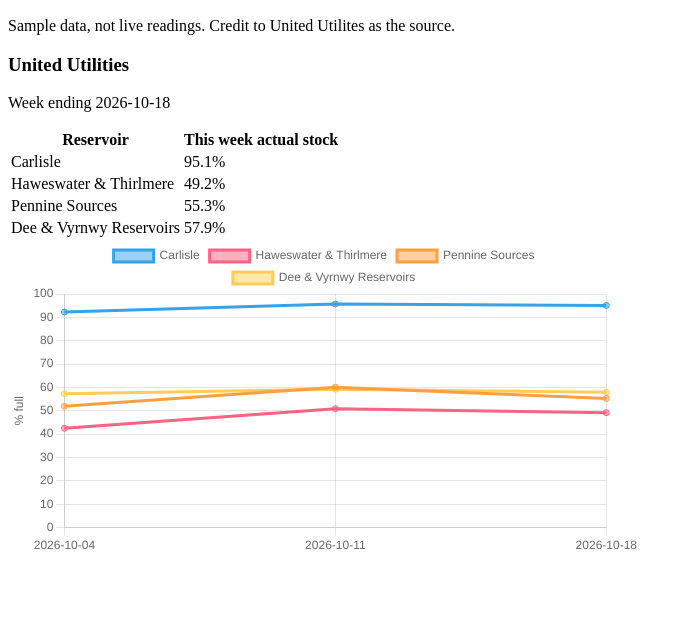
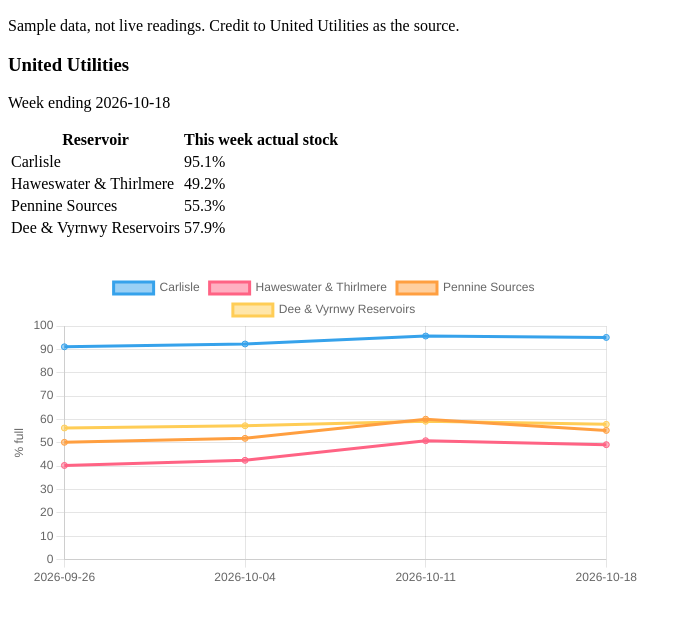
Before and after one commit to Fiona-1981/reservoir-project, a plain HTML site: page frontend/index.html in a window 1280 px wide. Shown: the part 50-670 px from the top of the page, without its empty margins (0-692 px from the left). Drawn offline with nearby package versions, Linux system fonts and the light colour scheme.

Commit message:
Add CSS file

```diff
--- a/contract/sample.json
+++ b/contract/sample.json
@@ -2,6 +2,15 @@
     "waterCompany": "United Utilities",
     "weeks":
     [
+        {"week": 1, "date": "2026-09-26",
+            "reservoirs": [
+                {"name": "Carlisle", "actualStock": 91.1},
+                {"name": "Haweswater & Thirlmere", "actualStock": 40.3},
+                {"name": "Pennine Sources", "actualStock": 50.2},
+                {"name": "Dee & Vyrnwy Reservoirs", "actualStock": 56.34}
+            ]
+        },
+
         {"week": 1, "date": "2026-10-04",
             "reservoirs": [
                 {"name": "Carlisle", "actualStock": 92.3},
--- a/frontend/index.html
+++ b/frontend/index.html
@@ -2,21 +2,16 @@
 
     <head>
         <meta charset="utf-8">
+        <meta name="viewport" content="width=device-width, initial-scale=1">
         <title>Reservoirs</title>
+        <link rel="stylesheet" href="styles.css">
         <script src="https://cdn.jsdelivr.net/npm/chart.js@4" defer></script>
         <script src="app.js" defer></script>
-        <style>
-            /* Chart.js sizes the chart to fit its parent, so this sets the chart size */
-            .chart-container {
-                position: relative;
-                width: 50%;
-            }
-        </style>
     </head>
 
     <body>
         <h2>Reservoirs</h2>
-        <p>Sample data, not live readings. Credit to United Utilites as the source.</p>
+        <p>Sample data, not live readings. Credit to United Utilities as the source.</p>
         <h3>United Utilities</h3>
         <p id="week-date"></p>
         <table>
--- /dev/null
+++ b/frontend/styles.css
@@ -0,0 +1,9 @@
+/* Chart.js sizes the chart to fit its parent, so this sets the chart size */
+.chart-container {
+    position: relative;
+    width: 50%;
+}
+
+table {
+    margin-bottom: 2rem;
+}
```
